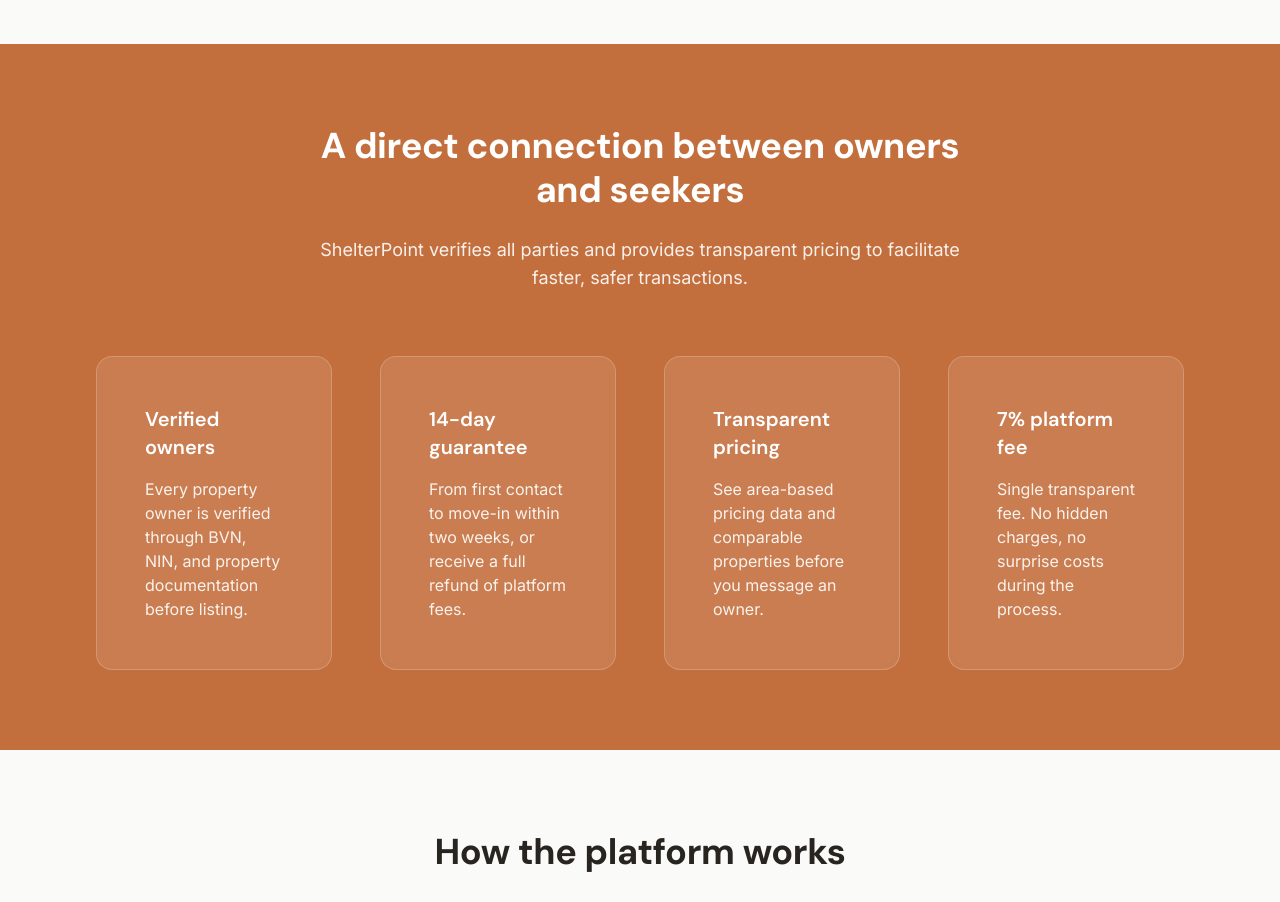
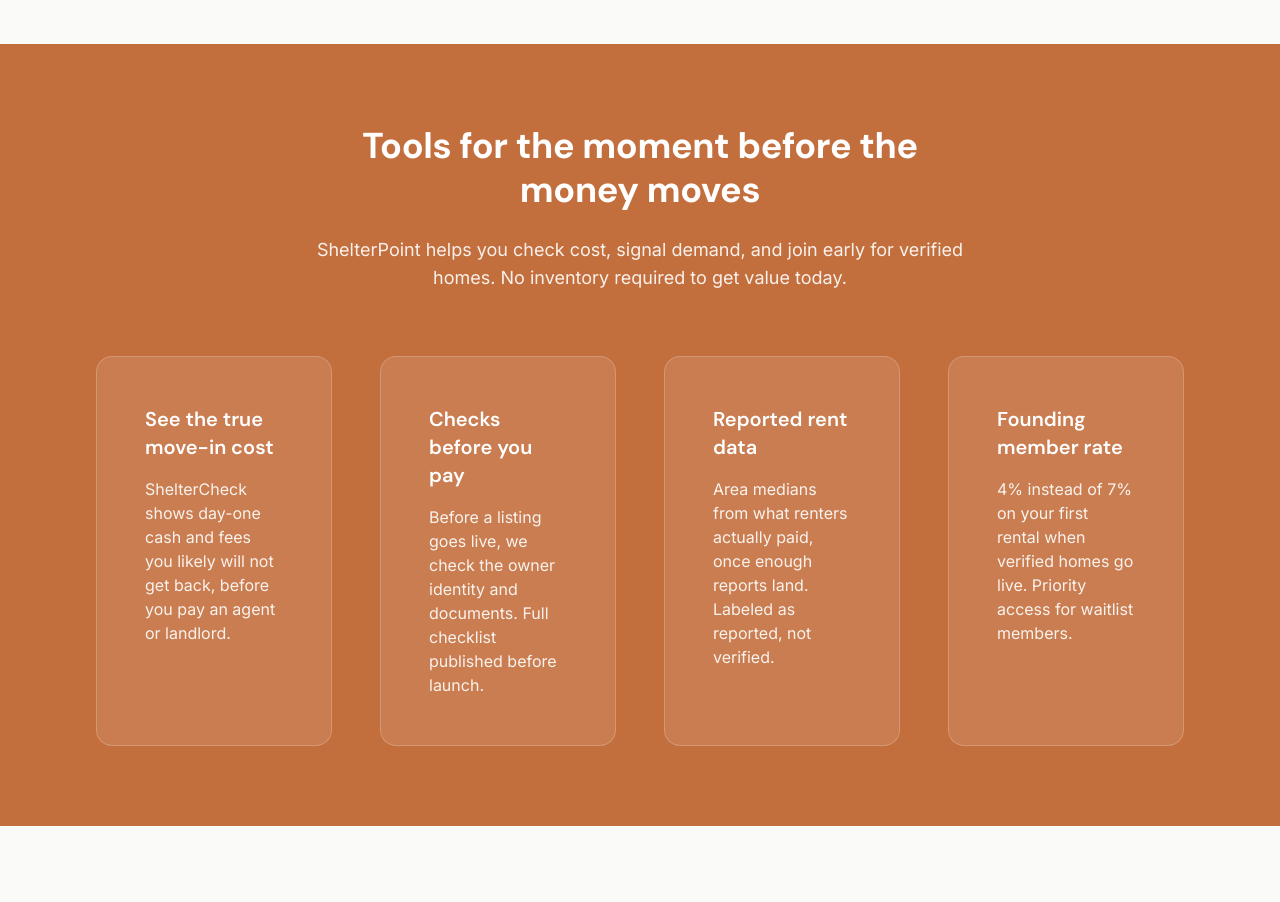
Before and after one commit to FADAREC/ShelterPoint-NG, a Next.js app: page / in a window 1280 px wide. Shown: the part 1420-2322 px from the top of the page. Built offline with nearby package versions, Linux system fonts and the light colour scheme.

Commit message:
copy: honest solution claims (no BVN/NIN or 14-day guarantee)

```diff
--- a/components/sections/Solution.tsx
+++ b/components/sections/Solution.tsx
@@ -2,20 +2,24 @@
 
 const features = [
   {
-    title: 'Verified owners',
-    description: 'Every property owner is verified through BVN, NIN, and property documentation before listing.',
+    title: 'See the true move-in cost',
+    description:
+      'ShelterCheck shows day-one cash and fees you likely will not get back, before you pay an agent or landlord.',
   },
   {
-    title: '14-day guarantee',
-    description: 'From first contact to move-in within two weeks, or receive a full refund of platform fees.',
+    title: 'Checks before you pay',
+    description:
+      'Before a listing goes live, we check the owner identity and documents. Full checklist published before launch.',
   },
   {
-    title: 'Transparent pricing',
-    description: 'See area-based pricing data and comparable properties before you message an owner.',
+    title: 'Reported rent data',
+    description:
+      'Area medians from what renters actually paid, once enough reports land. Labeled as reported, not verified.',
   },
   {
-    title: '7% platform fee',
-    description: 'Single transparent fee. No hidden charges, no surprise costs during the process.',
+    title: 'Founding member rate',
+    description:
+      '4% instead of 7% on your first rental when verified homes go live. Priority access for waitlist members.',
   },
 ];
 
@@ -25,10 +29,11 @@
       <div className="max-w-6xl mx-auto px-4">
         <div className="max-w-2xl mx-auto text-center mb-8">
           <h2 className="text-heading-h2 text-white mb-3">
-            A direct connection between owners and seekers
+            Tools for the moment before the money moves
           </h2>
           <p className="text-body-large text-white opacity-90">
-            ShelterPoint verifies all parties and provides transparent pricing to facilitate faster, safer transactions.
+            ShelterPoint helps you check cost, signal demand, and join early for
+            verified homes. No inventory required to get value today.
           </p>
         </div>
 
@@ -39,9 +44,7 @@
               variant="bordered"
               className="p-6 bg-white bg-opacity-10 backdrop-blur-sm border-white border-opacity-20"
             >
-              <h3 className="text-heading-h4 text-white mb-2">
-                {feature.title}
-              </h3>
+              <h3 className="text-heading-h4 text-white mb-2">{feature.title}</h3>
               <p className="text-body-base text-white opacity-90">
                 {feature.description}
               </p>
```
